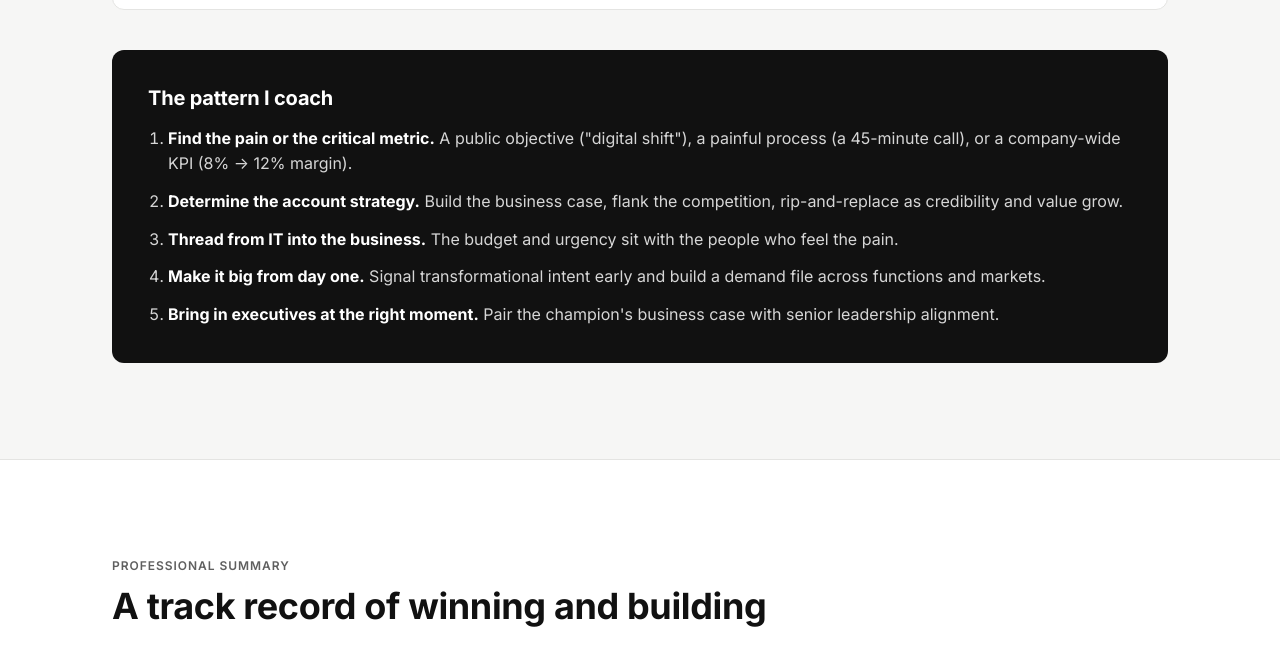
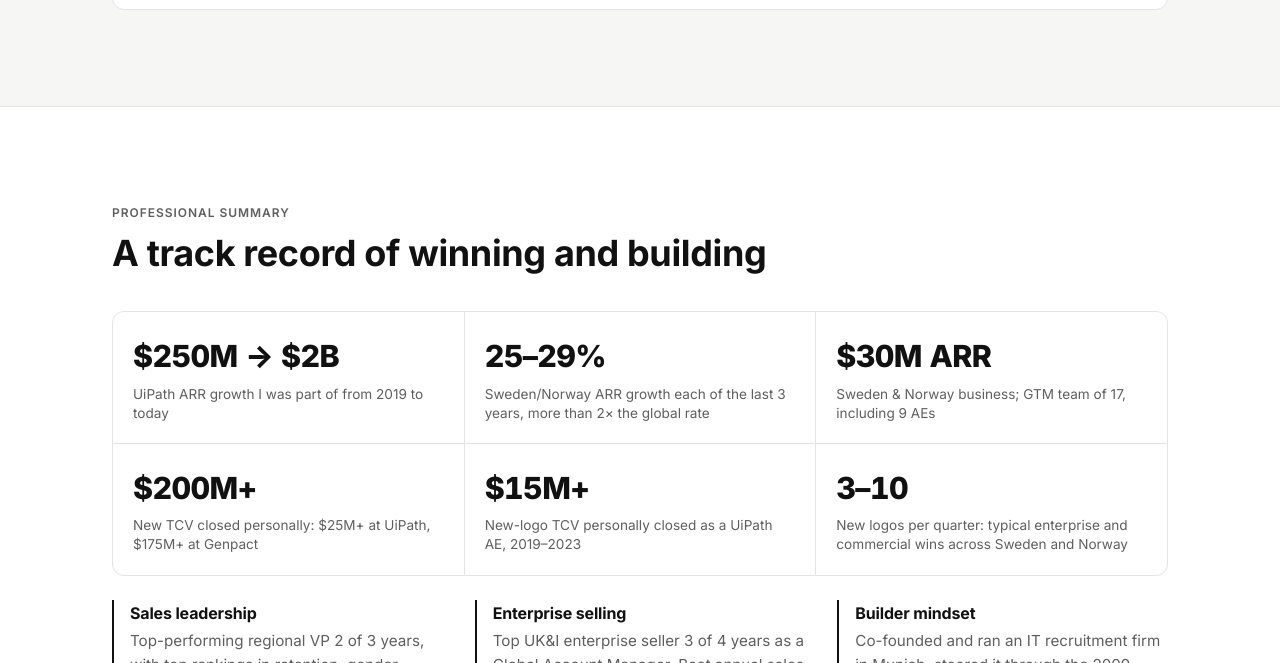
Before and after one commit to janobrain-creator/cognitioncanvas, a website built with Vite: page index.html in a window 1280 px wide. Shown: the part 3533-4196 px from the top of the page. Built offline with nearby package versions, Linux system fonts and the light colour scheme.

Commit message:
Remove 'The pattern I coach'; make UiPath GAM timeline card match others
Co-Authored-By: Devin AI <158243242+devin-ai-integration[bot]@users.noreply.github.com>

```diff
--- a/index.html
+++ b/index.html
@@ -201,17 +201,6 @@
               </p>
             </div>
           </aside>
-
-          <div class="playbook">
-            <h3>The pattern I coach</h3>
-            <ol class="playbook-list">
-              <li><strong>Find the pain or the critical metric.</strong> A public objective ("digital shift"), a painful process (a 45-minute call), or a company-wide KPI (8% → 12% margin).</li>
-              <li><strong>Determine the account strategy.</strong> Build the business case, flank the competition, rip-and-replace as credibility and value grow.</li>
-              <li><strong>Thread from IT into the business.</strong> The budget and urgency sit with the people who feel the pain.</li>
-              <li><strong>Make it big from day one.</strong> Signal transformational intent early and build a demand file across functions and markets.</li>
-              <li><strong>Bring in executives at the right moment.</strong> Pair the champion's business case with senior leadership alignment.</li>
-            </ol>
-          </div>
         </div>
       </section>
 
@@ -270,7 +259,7 @@
                 </ul>
               </div>
             </li>
-            <li class="tl-item tl-featured">
+            <li class="tl-item">
               <div class="tl-when">2019 – 2023</div>
               <div class="tl-card">
                 <div class="tl-org"><img src="img/uipath.svg" alt="UiPath" class="tl-logo" /> <span>London</span></div>
--- a/src/style.css
+++ b/src/style.css
@@ -408,14 +408,6 @@ p {
   box-shadow: var(--shadow);
 }
 
-.tl-featured .tl-card {
-  border: 2px solid var(--text);
-}
-
-.tl-featured::before {
-  background: var(--text);
-}
-
 
 .tl-edu .tl-card {
   box-shadow: none;
@@ -663,31 +655,6 @@ a.chip:hover {
 }
 
 
-
-.playbook {
-  margin-top: 40px;
-  padding: 28px 20px;
-  border-radius: var(--radius);
-  background: var(--text);
-  color: var(--accent-fg);
-}
-
-.playbook h3 {
-  font-size: 1.25rem;
-  margin-bottom: 16px;
-}
-
-.playbook-list {
-  margin: 0;
-  padding-left: 20px;
-  display: grid;
-  gap: 12px;
-  color: #d6d6d6;
-}
-
-.playbook-list strong {
-  color: #fff;
-}
 
 /* Deal strip (hero) */
 .strip-label {
@@ -1033,7 +1000,6 @@ a.chip:hover {
   .plan {
     grid-template-columns: repeat(2, 1fr);
   }
-  .playbook,
   .why {
     padding: 36px;
   }
```
